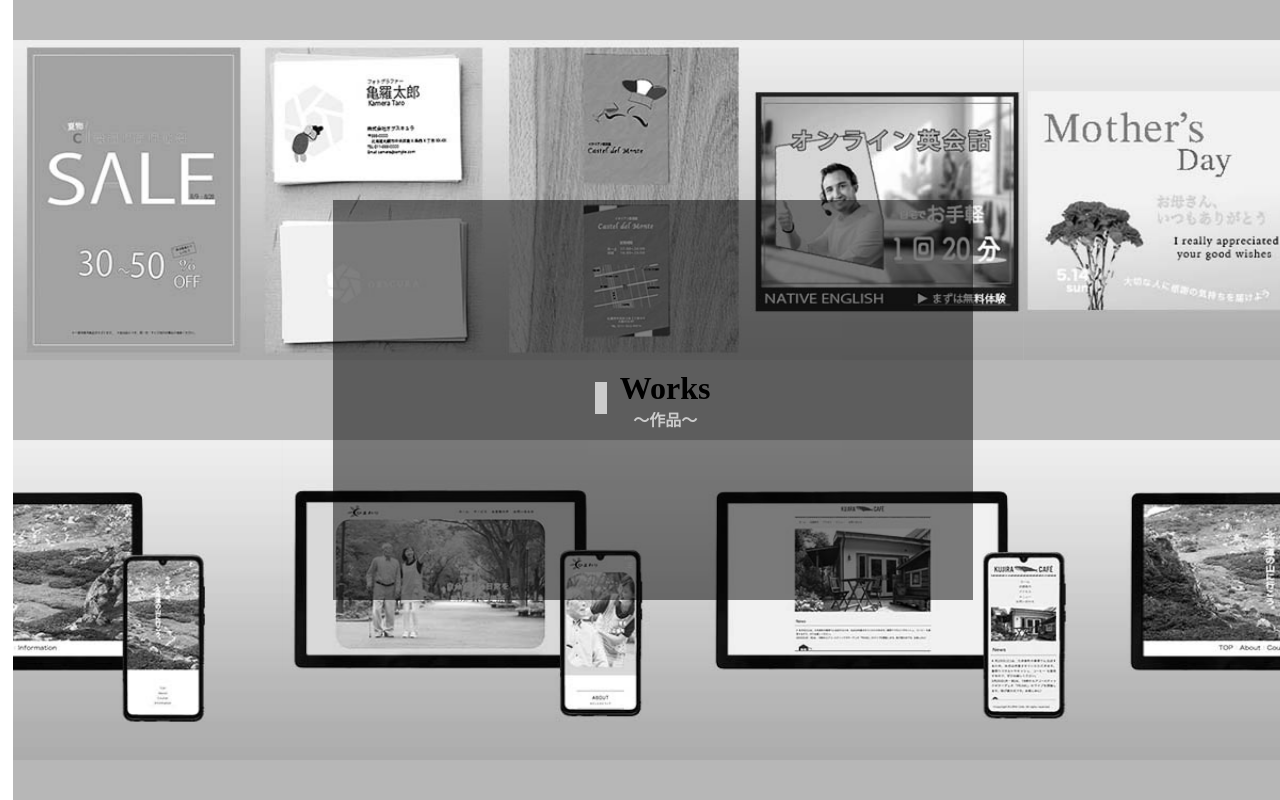
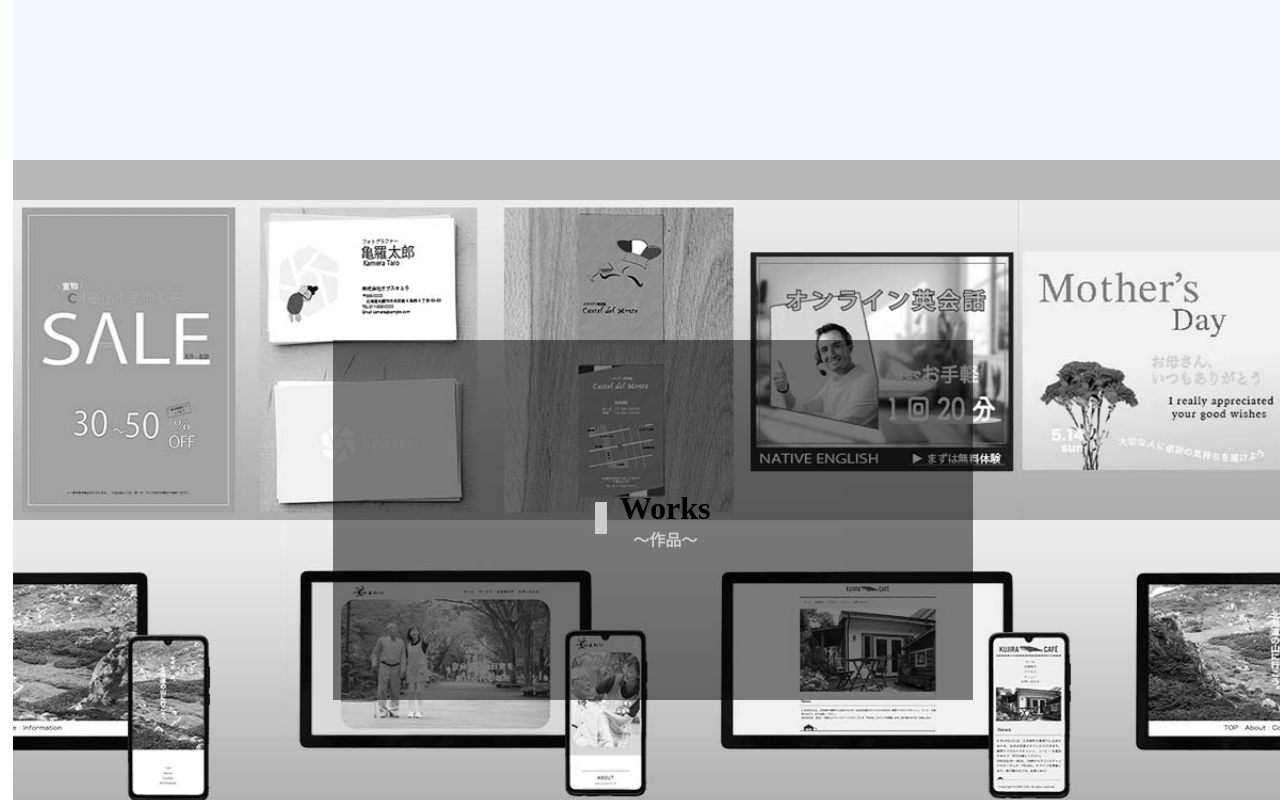
Before and after one commit to ohkome/portfolio, a Next.js app: page / in a window 1280 px wide. Shown: the part 1640-2440 px from the top of the page. Built offline with nearby package versions, Linux system fonts and the light colour scheme.

Commit message:
TopWorksのレイアウト修正

```diff
--- a/src/app/compornents/BackgroundSlider/BackgroundSlider.module.css
+++ b/src/app/compornents/BackgroundSlider/BackgroundSlider.module.css
@@ -1,7 +1,7 @@
 .scroll_wrapper {
     width: 100%;
-    height: 100vh;
-    position: relative; /* scrll用 */
+    height: 90Vmin;
+    position: relative; /* scroll画像用 */
     background-color: #b7b7b7;
 }
 
@@ -22,20 +22,24 @@
 }
 
 .left_fir {
-    margin-bottom: 50vh;
+    /* margin-bottom: 50v; レスポンシブ時の画像間の広がりを減らす*/
+    margin-bottom: 40Vmin;
     animation: left-fir 60s -30s infinite linear both;
 }
 
 .left_sec {
-    margin-bottom: 50vh;
+    /* margin-bottom: 50vh; */
+    margin-bottom: 40Vmin;
     animation: left-sec 60s infinite linear both;
 }
 .right_fir {
-    margin-top: 50vh;
+    /* margin-top: 50vh; */
+    margin-top: 40Vmin;
     animation: right-fir 60s -30s infinite linear both;
 }
 .right_sec {
-    margin-top: 50vh;
+    /* margin-top: 50vh; */
+    margin-top: 40Vmin;
     animation: right-sec 60s infinite linear both;
 }
 
@@ -47,6 +51,7 @@
     animation-play-state: paused;
 } */
 
+/* activeバージョン */
 .scroll_wrapper:active .left_fir,
 .scroll_wrapper:active .left_sec,
 .scroll_wrapper:active .right_fir,
--- a/src/app/compornents/TopWorks/TopWorks.module.css
+++ b/src/app/compornents/TopWorks/TopWorks.module.css
@@ -11,7 +11,8 @@
 
 .mainvisual {
     width: 100%;
-    height: 100vh;
+    /* height: 100vh; */
+    height: 90Vmin;
     margin-top: 10vh;
     margin-bottom: 10vh;
     position: relative;
--- a/src/app/page.module.css
+++ b/src/app/page.module.css
@@ -1,6 +1,6 @@
 .fixed {
     width: 100%;
-    height: 80vh;
+    /* height: 80vh;後で調整 */
     /* position: fixed; 浮かせる
     top: 0;
     left: 0;*/
```
